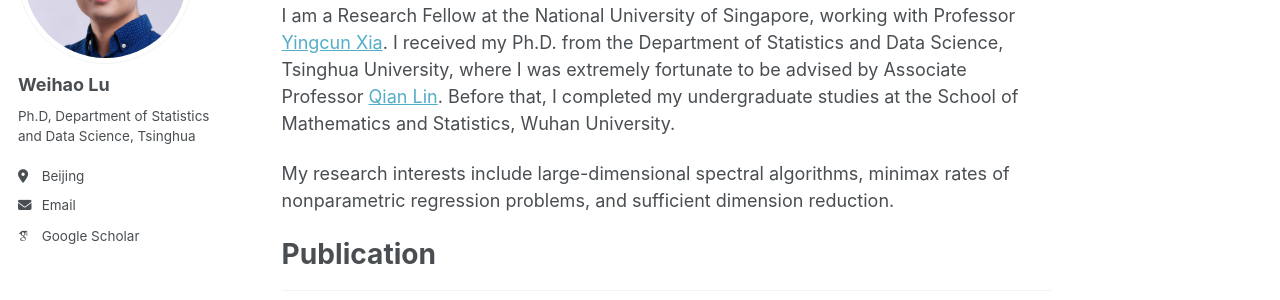
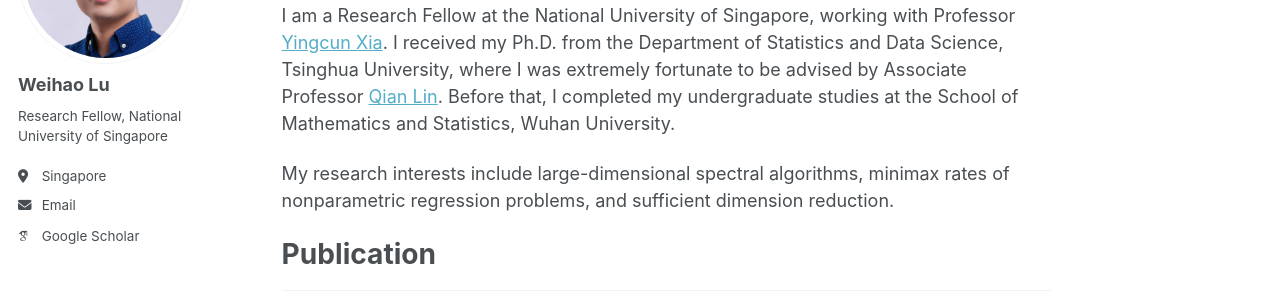
Before and after one commit to luweihao/luweihao.github.io, a Jekyll site: the page built from _pages/about.md, in a window 1280 px wide. Shown: the part 217-517 px from the top of the page. Built offline with Jekyll 4.4.1, drawn with Linux system fonts in a browser that asks for light colours; some web fonts are replaced.

Commit message:
Update _config.yml

```diff
--- a/_config.yml
+++ b/_config.yml
@@ -24,11 +24,12 @@ author:
   avatar           : "profile.jpg"
   name             : "Weihao Lu"
   pronouns         : # example: "she/her"
-  bio              : "Ph.D, Department of Statistics and Data Science, Tsinghua"
-  location         : "Beijing"
-  # employer         : "Stanford University"
+  bio              : "Research Fellow, National University of Singapore"
+  location         : "Singapore"
+  # employer         : "National University of Singapore"
   uri              : # URL
-  email            : "luwh19@mails.tsinghua.edu.cn"
+  email            : "weihaolu@nus.edu.sg"
+
 
   # Academic websites
   arxiv            : # URL - Update with the correct link to your profile
```
